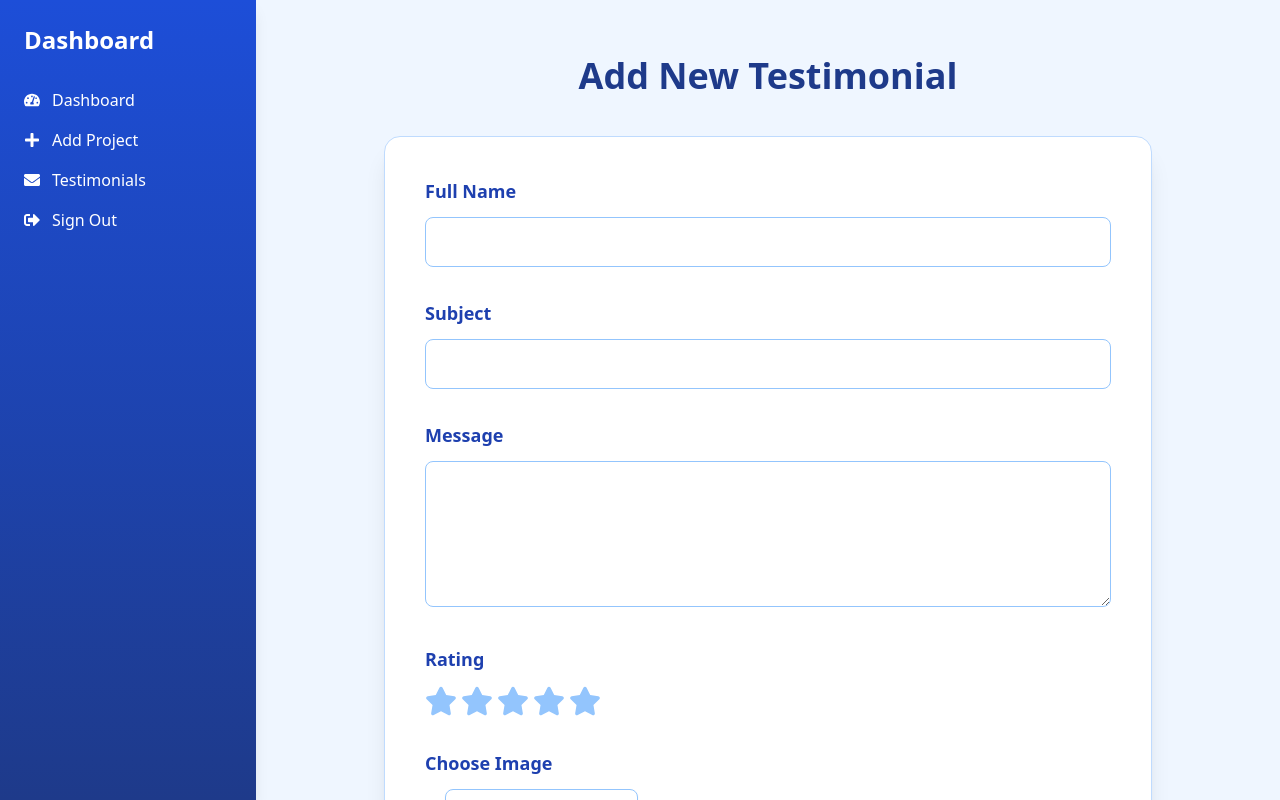
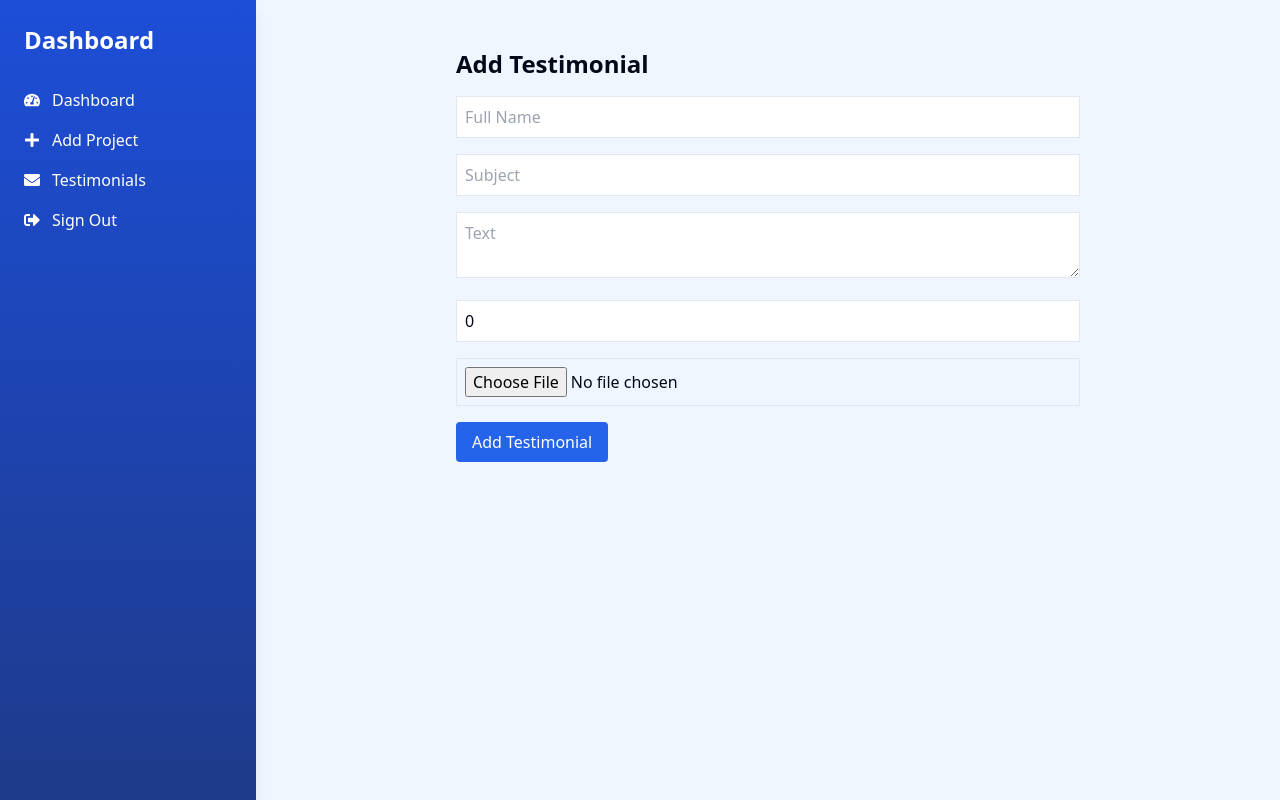
Before and after one commit to maahir111/tijaabo, a React (Vite) app: page /admin/add-testimonial in a window 1280 px wide. Shown: the top 800 px of the page. Built offline with nearby package versions, Linux system fonts and the light colour scheme; sample sign-in values are in the browser's storage.

Commit message:
update4/2

```diff
--- a/src/dhasbord/AddTestimonialPage.tsx
+++ b/src/dhasbord/AddTestimonialPage.tsx
@@ -1,12 +1,10 @@
-import React, { useState, useEffect, useRef } from "react";
-import { FaPlus, FaStar } from "react-icons/fa";
-import { useParams, useNavigate } from "react-router-dom";
-import { API_BASE_URL } from './config';
+import React, { useState, useEffect } from "react";
+import { useNavigate, useParams } from "react-router-dom";
+import { API_BASE_URL } from "@/lib/constants";
 
-function AddTestimonialPage() {
-  const { id } = useParams<{ id?: string }>();
+const AddTestimonialPage = () => {
   const navigate = useNavigate();
-  const fileInputRef = useRef<HTMLInputElement>(null);
+  const { id } = useParams();
 
   const [fullName, setFullName] = useState("");
   const [subject, setSubject] = useState("");
@@ -16,31 +14,18 @@ function AddTestimonialPage() {
   const [currentImageUrl, setCurrentImageUrl] = useState("");
 
   useEffect(() => {
-    if (id) fetchTestimonial();
-  }, [id]);
-
-  const fetchTestimonial = async () => {
-    try {
-      const response = await fetch(`${API_BASE_URL}/api/testimonials/${id}`);
-      const data = await response.json();
-
-      if (response.ok) {
+    if (id) {
+      fetch(`${API_BASE_URL}/api/testimonials/${id}`)
+        .then((res) => res.json())
+        .then((data) => {
           setFullName(data.fullName);
           setSubject(data.subject);
           setText(data.text);
           setRating(data.rating);
           setCurrentImageUrl(data.image);
-      } else {
-        console.error("Failed to fetch:", data.message);
-        alert("Failed to load testimonial.");
-        navigate("/messages");
+        });
     }
-    } catch (error) {
-      console.error("Error:", error);
-      alert("Error loading testimonial.");
-      navigate("/messages");
-    }
-  };
+  }, [id]);
 
   const handleSubmit = async (e: React.FormEvent) => {
     e.preventDefault();
@@ -62,8 +47,22 @@ function AddTestimonialPage() {
       ? `${API_BASE_URL}/api/testimonials/${id}`
       : `${API_BASE_URL}/api/testimonials`;
 
+    const token = localStorage.getItem("adminToken");
+
+    if (!token) {
+      alert("You must be logged in as admin to perform this action.");
+      return;
+    }
+
     try {
-      const response = await fetch(url, { method, body: formData });
+      const response = await fetch(url, {
+        method,
+        headers: {
+          Authorization: `Bearer ${token}`,
+        },
+        body: formData,
+      });
+
       const data = await response.json();
 
       if (response.ok) {
@@ -78,125 +77,58 @@ function AddTestimonialPage() {
     }
   };
 
-  const handleImageChange = (e: React.ChangeEvent<HTMLInputElement>) => {
-    if (e.target.files && e.target.files[0]) {
-      setImage(e.target.files[0]);
-      setCurrentImageUrl("");
-    }
-  };
-
   return (
-    <div className="bg-blue-50 w-full min-h-screen py-8">
-      <h1 className="text-4xl font-extrabold mb-10 text-blue-900 text-center">
-        {id ? "Edit Testimonial" : "Add New Testimonial"}
-      </h1>
-
-      <form
-        onSubmit={handleSubmit}
-        className="bg-white p-10 rounded-2xl shadow-xl w-full max-w-3xl space-y-8 border border-blue-200 mx-auto"
-      >
-        {/* Full Name */}
-        <div>
-          <label htmlFor="fullName" className="block text-blue-800 text-lg font-semibold mb-3">
-            Full Name
-          </label>
+    <div className="p-6 max-w-2xl mx-auto">
+      <h2 className="text-2xl font-bold mb-4">{id ? "Edit" : "Add"} Testimonial</h2>
+      <form onSubmit={handleSubmit} className="space-y-4">
         <input
-            type="text"
-            id="fullName"
+          className="border p-2 w-full"
+          placeholder="Full Name"
           value={fullName}
           onChange={(e) => setFullName(e.target.value)}
           required
-            className="w-full px-5 py-3 border border-blue-300 rounded-lg focus:ring-4 focus:ring-blue-200 transition-all"
         />
-        </div>
-
-        {/* Subject */}
-        <div>
-          <label htmlFor="subject" className="block text-blue-800 text-lg font-semibold mb-3">
-            Subject
-          </label>
         <input
-            type="text"
-            id="subject"
+          className="border p-2 w-full"
+          placeholder="Subject"
           value={subject}
           onChange={(e) => setSubject(e.target.value)}
           required
-            className="w-full px-5 py-3 border border-blue-300 rounded-lg focus:ring-4 focus:ring-blue-200 transition-all"
         />
-        </div>
-
-        {/* Text */}
-        <div>
-          <label htmlFor="text" className="block text-blue-800 text-lg font-semibold mb-3">
-            Message
-          </label>
         <textarea
-            id="text"
-            rows={5}
+          className="border p-2 w-full"
+          placeholder="Text"
           value={text}
           onChange={(e) => setText(e.target.value)}
           required
-            className="w-full px-5 py-3 border border-blue-300 rounded-lg focus:ring-4 focus:ring-blue-200 transition-all resize-y"
         />
-        </div>
-
-        {/* Rating */}
-        <div>
-          <label className="block text-blue-800 text-lg font-semibold mb-3">
-            Rating
-          </label>
-          <div className="flex items-center space-x-1">
-            {[...Array(5)].map((_, i) => {
-              const value = i + 1;
-              return (
-                <FaStar
-                  key={i}
-                  className={`w-8 h-8 cursor-pointer ${value <= rating ? "text-blue-600" : "text-blue-300"}`}
-                  onClick={() => setRating(value)}
+        <input
+          className="border p-2 w-full"
+          type="number"
+          placeholder="Rating (1-5)"
+          value={rating}
+          onChange={(e) => setRating(Number(e.target.value))}
+          min={1}
+          max={5}
+          required
         />
-              );
-            })}
-          </div>
-        </div>
-
-        {/* Image Upload */}
-        <div>
-          <label htmlFor="image" className="block text-blue-800 text-lg font-semibold mb-3">
-            Choose Image
-          </label>
-          <div className="flex items-center space-x-5">
         <input
+          className="border p-2 w-full"
           type="file"
-              ref={fileInputRef}
-              id="image"
-              onChange={handleImageChange}
-              accept="image/*"
-              className="hidden"
+          onChange={(e) => setImage(e.target.files?.[0] || null)}
         />
-            <button
-              type="button"
-              onClick={() => fileInputRef.current?.click()}
-              className="flex items-center px-6 py-3 border border-blue-300 rounded-lg text-blue-700 hover:bg-blue-100 shadow-sm"
-            >
-              <FaPlus className="mr-2 text-blue-600" /> CHOOSE IMAGE
-            </button>
-            {image && <span className="text-blue-700">{image.name}</span>}
-            {!image && currentImageUrl && (
-              <span className="text-blue-700">{currentImageUrl.split("/").pop()} (Current)</span>
+        {currentImageUrl && !image && (
+          <img src={currentImageUrl} alt="Current" className="w-32 h-32 object-cover" />
         )}
-          </div>
-        </div>
-
-        {/* Submit */}
         <button
           type="submit"
-          className="w-full bg-gradient-to-r from-blue-600 to-blue-800 text-white py-4 rounded-lg hover:from-blue-700 hover:to-blue-900 transition-all font-bold text-lg"
+          className="bg-blue-600 text-white px-4 py-2 rounded"
         >
-          {id ? "UPDATE MESSAGE" : "ADD MESSAGE"}
+          {id ? "Update" : "Add"} Testimonial
         </button>
       </form>
     </div>
   );
-}
+};
 
 export default AddTestimonialPage;
```
Lines whose indentation alone changed are shown as unchanged.
